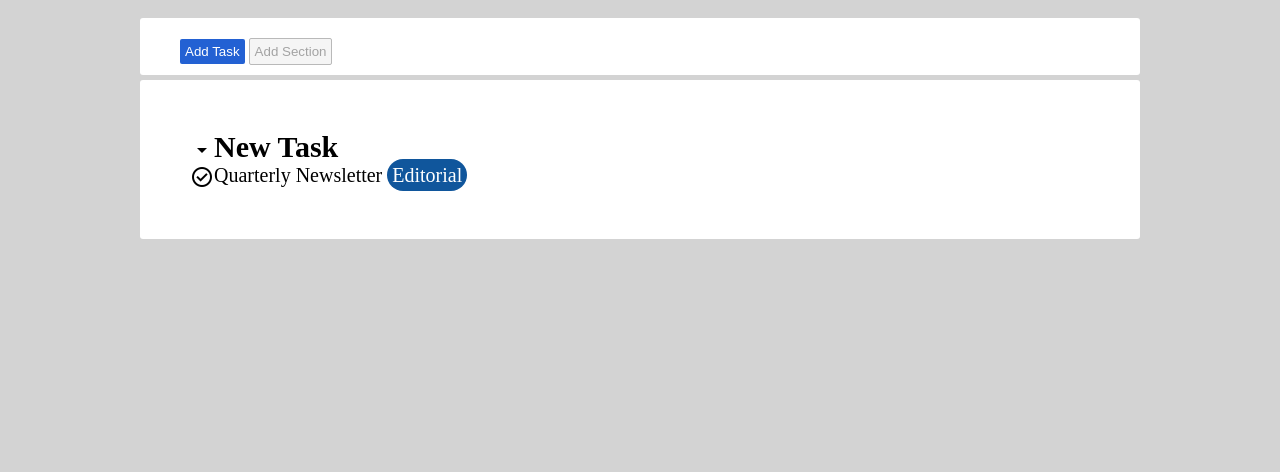
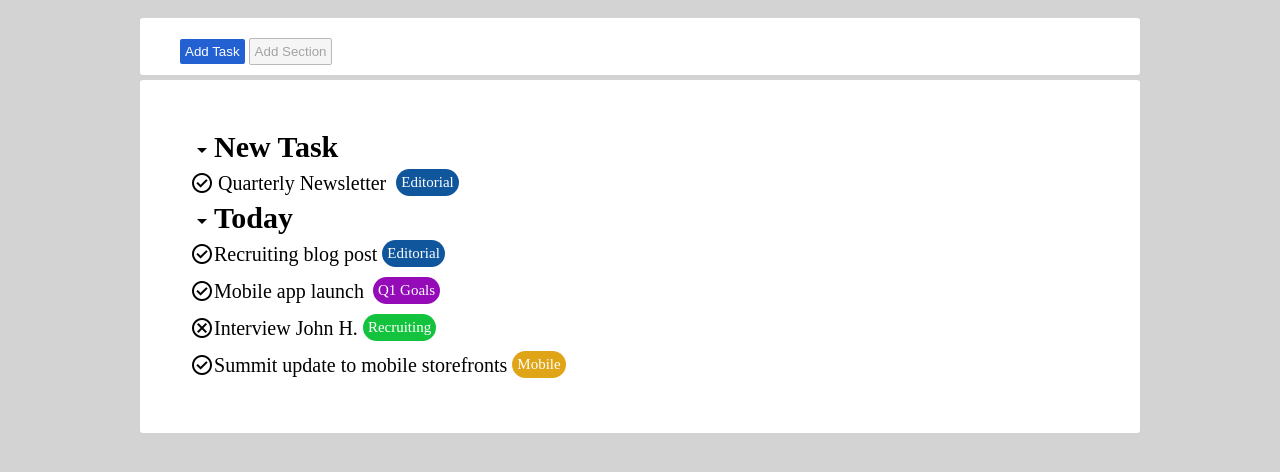
Before and after one commit to Claudio-DiGiovanni/html-css-toboolist, a plain HTML site: page index.html in a window 1280 px wide. Shown: the part 122-594 px from the top of the page. Drawn offline with nearby package versions, Linux system fonts and the light colour scheme.

Commit message:
seconda parte

```diff
--- a/css/style.css
+++ b/css/style.css
@@ -65,5 +65,34 @@ h1{
     color: white;
     border-radius: 20px;
     padding: 5px;
-    font-size: 20px !important;
+    display: inline-block;
+    font-size: 15px;
+    margin: 5px;
 }
+.q1-goals{
+    background-color: rgb(149, 11, 183);
+    color: white;
+    border-radius: 20px;
+    padding: 5px;
+    display: inline-block;
+    font-size: 15px;
+    margin: 5px;
+}
+.recruiting{
+    background-color: rgb(20, 195, 61);
+    color: white;
+    border-radius: 20px;
+    padding: 5px;
+    display: inline-block;
+    font-size: 15px;
+    margin: 5px;
+}
+.mobile{
+    background-color: rgb(224, 164, 23);
+    color: white;
+    border-radius: 20px;
+    padding: 5px;
+    display: inline-block;
+    font-size: 15px;
+    margin: 5px;
+}
--- a/index.html
+++ b/index.html
@@ -19,9 +19,13 @@
             <button class="button-section">Add Section</button>
         </div>
         <div class="container">
-           <div class="titolo"><span class="material-symbols-outlined">arrow_drop_down</span>New Task</div>
-           <div class="task"><span class="material-symbols-outlined check_circle">check_circle</span>Quarterly Newsletter <span class="editorial">Editorial</span></div>
-
+            <div class="titolo"><span class="material-symbols-outlined">arrow_drop_down</span>New Task</div>
+            <div><span class="material-symbols-outlined check_circle">check_circle</span> <span class="task"> Quarterly Newsletter </span><div class="editorial">Editorial</div></div>
+            <div class="titolo"><span class="material-symbols-outlined">arrow_drop_down</span>Today</div>
+            <div><span class="material-symbols-outlined check_circle">check_circle</span><span class="task">Recruiting blog post</span><div class="editorial">Editorial</div></div>
+            <div><span class="material-symbols-outlined check_circle">check_circle</span><span class="task">Mobile app launch</span> <div class="q1-goals">Q1 Goals</div></div>
+            <div><span class="material-symbols-outlined check_circle">cancel</span><span class="task">Interview John H.</span><div class="recruiting">Recruiting</div></div>
+            <div><span class="material-symbols-outlined check_circle">check_circle</span><span class="task">Summit update to mobile storefronts</span><div class="mobile">Mobile</div></div>
         </div>
     </main>
 </body>
```
